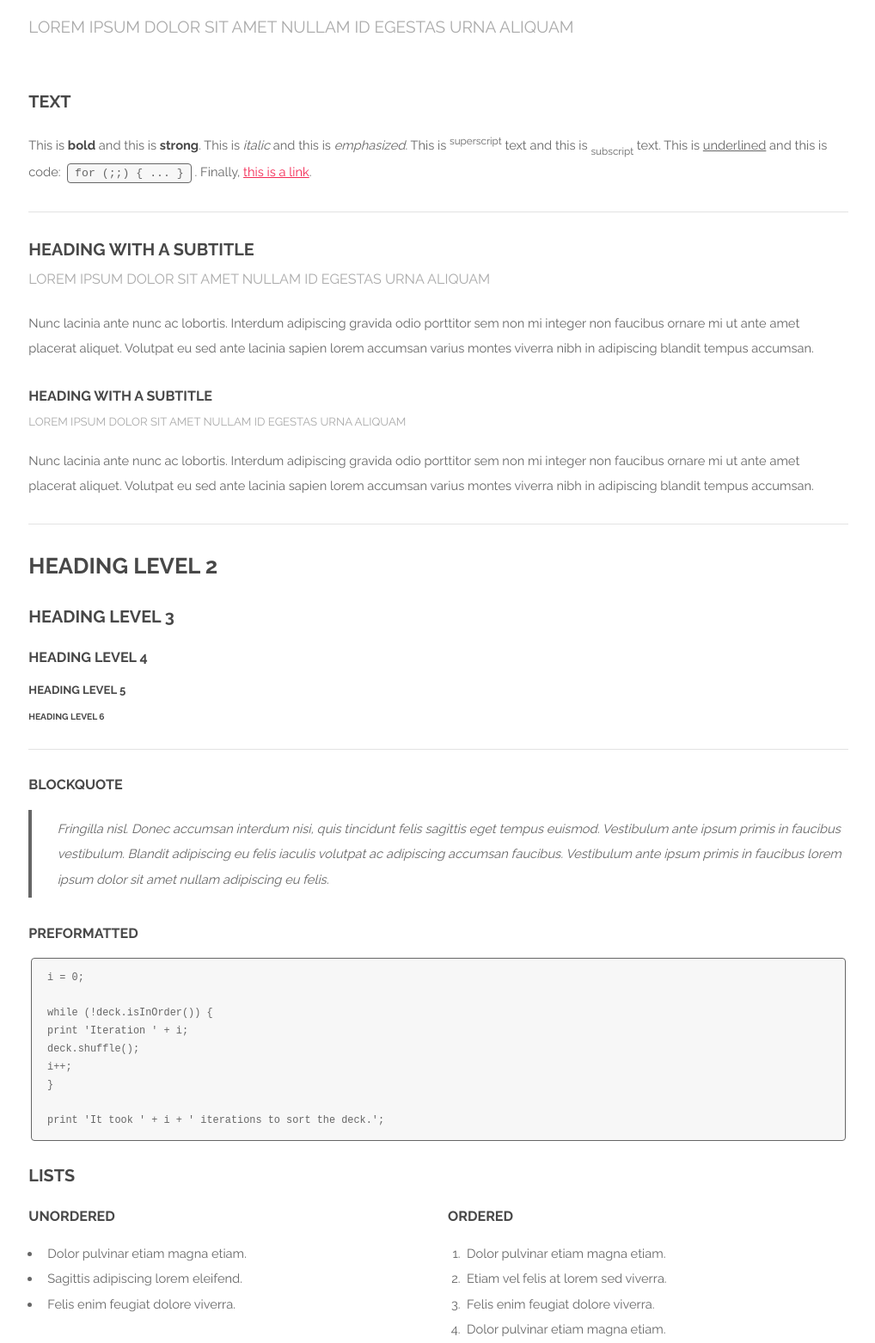
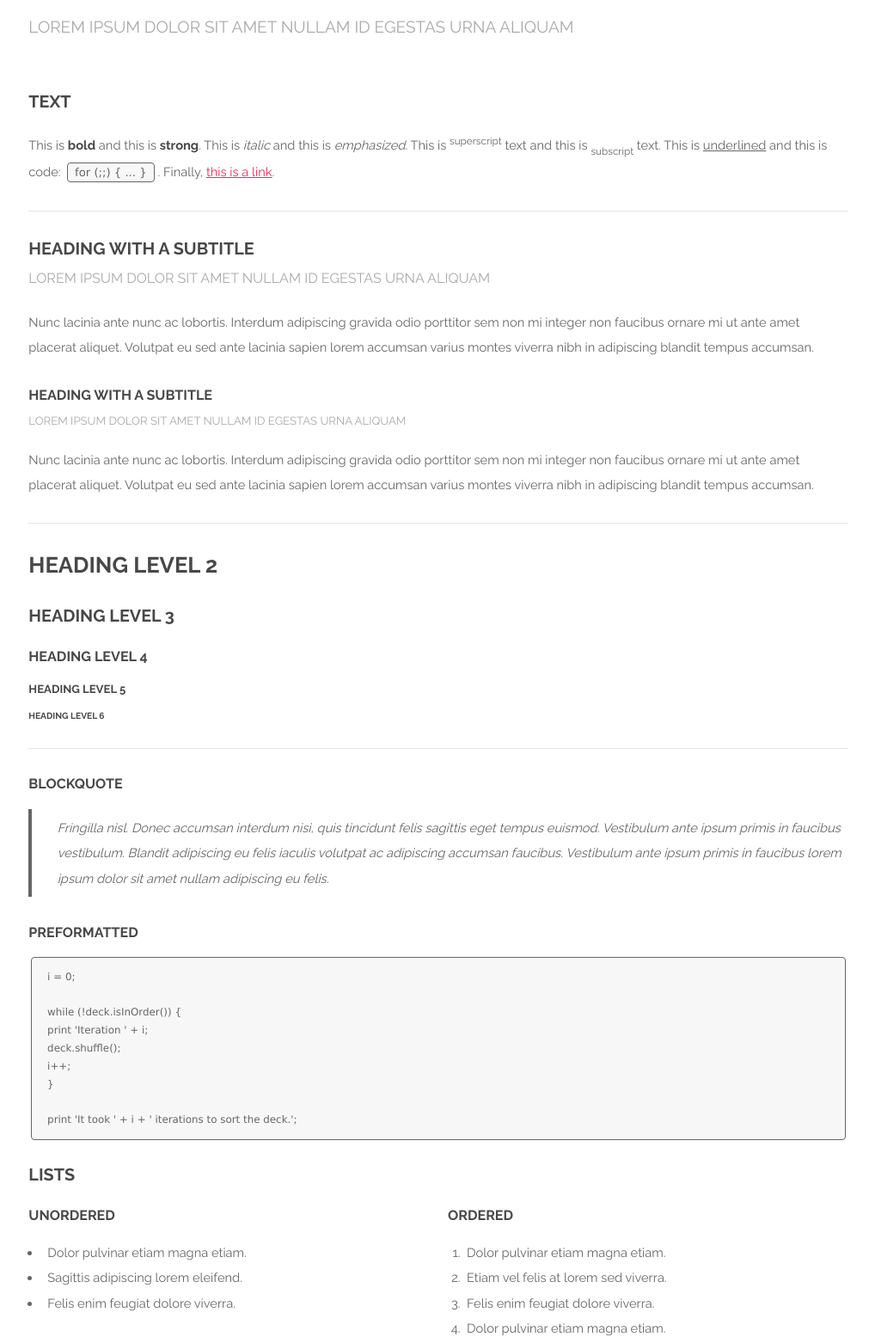
Before and after one commit to Costigan-Stephen/CIT261-03, a PHP site: page /elements.html in a window 1280 px wide. Shown: the part 195-1757 px from the top of the page at 86% size, without its empty margins (130-1148 px from the left). Run offline with PHP 8.4, Linux system fonts and the light colour scheme.

Commit message:
Update main.css

```diff
--- a/assets/css/main.css
+++ b/assets/css/main.css
@@ -1731,7 +1731,7 @@
 		background: rgba(144, 144, 144, 0.075);
 		border-radius: 4px;
 		border: solid 1px;
-		font-family: "Courier New", monospace;
+		font-family: "Verdana", monospace;
 		font-size: 0.9em;
 		margin: 0 0.25em;
 		padding: 0.25em 0.65em;
@@ -1739,7 +1739,7 @@
 
 	pre {
 		-webkit-overflow-scrolling: touch;
-		font-family: "Courier New", monospace;
+		font-family: "Verdana", monospace;
 		font-size: 0.9em;
 		margin: 0 0 2em 0;
 	}
@@ -3266,3 +3266,4 @@
 				}
 
 		}
+	}
```
